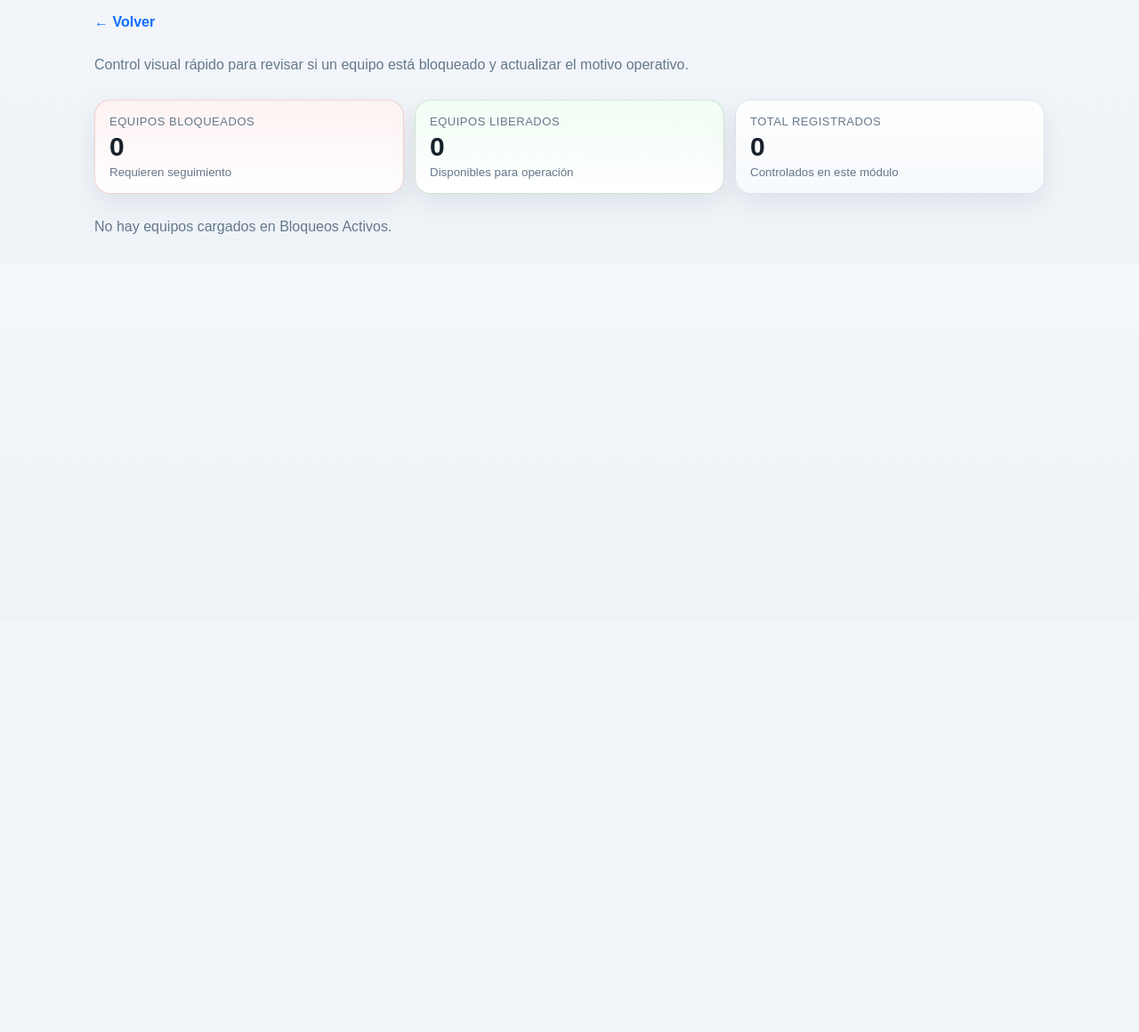
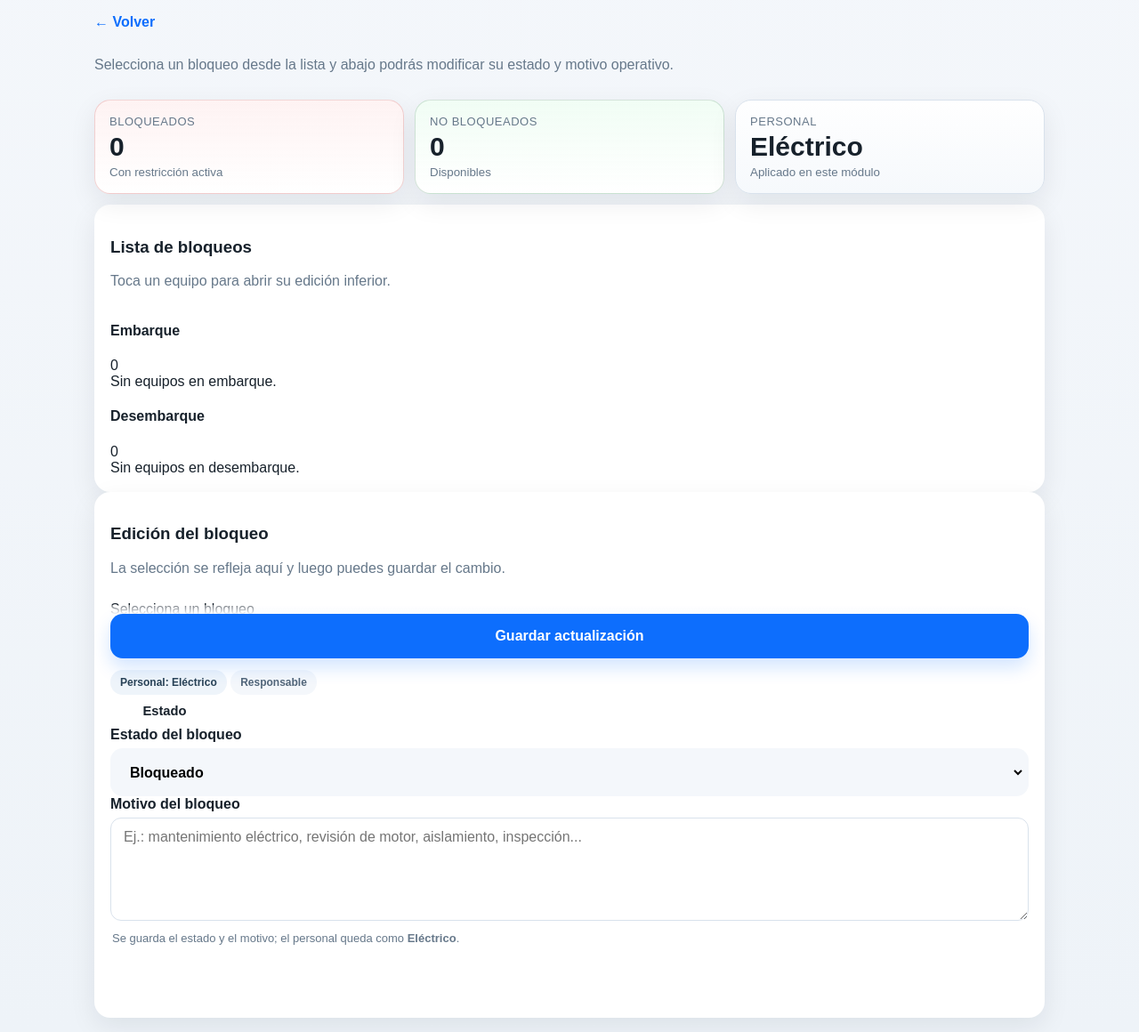
Before and after one commit to mixioromero/jefe_turno_app, a Flask app: template templates/bloqueos.html in a window 1280 px wide. Shown: the part 104-1264 px from the top of the page at 89% size. Before the commit the page ends 367 px from the top, so only its background shows below. Run offline with Flask 3, Linux system fonts and the light colour scheme; the template is opened without the code that fills it, so the values that code supplies are empty.

Commit message:
Add files via upload

```diff
--- a/templates/bloqueos.html
+++ b/templates/bloqueos.html
@@ -1,11 +1,11 @@
 {% extends 'base.html' %}
 {% block content %}
-<section class="module-top bloqueos-hero">
+<section class="module-top bloqueos-hero bloqueos-shell">
   <a class="back-link" href="{{ url_for('index') }}">← Volver</a>
   <div class="bloqueos-hero-head">
     <div>
       <h2>{{ icon }} {{ title }}</h2>
-      <p class="muted">Control visual rápido para revisar si un equipo está bloqueado y actualizar el motivo operativo.</p>
+      <p class="muted">Selecciona un bloqueo desde la lista y abajo podrás modificar su estado y motivo operativo.</p>
     </div>
   </div>
 
@@ -13,61 +13,106 @@
   {% set libres = rows|length - bloqueados %}
   <div class="bloqueos-summary">
     <article class="summary-card danger">
-      <span class="summary-label">Equipos bloqueados</span>
+      <span class="summary-label">Bloqueados</span>
       <strong>{{ bloqueados }}</strong>
-      <small>Requieren seguimiento</small>
+      <small>Con restricción activa</small>
     </article>
     <article class="summary-card success">
-      <span class="summary-label">Equipos liberados</span>
+      <span class="summary-label">No bloqueados</span>
       <strong>{{ libres }}</strong>
-      <small>Disponibles para operación</small>
+      <small>Disponibles</small>
     </article>
     <article class="summary-card neutral">
-      <span class="summary-label">Total registrados</span>
-      <strong>{{ rows|length }}</strong>
-      <small>Controlados en este módulo</small>
+      <span class="summary-label">Personal</span>
+      <strong>Eléctrico</strong>
+      <small>Aplicado en este módulo</small>
     </article>
   </div>
 </section>
 
-<section class="records-list bloqueos-grid">
-  {% for row in rows %}
-  <article class="record-card bloqueo-card {{ row.estado_badge }}">
-    <div class="bloqueo-accent"></div>
-    <div class="bloqueo-head">
-      <div class="bloqueo-title-wrap">
-        <div class="bloqueo-kicker">{{ row.area }}</div>
-        <h3>{{ row.equipo }}</h3>
-        <div class="bloqueo-meta">
-          {% if row.tipo_bloqueo %}
-          <span class="meta-chip">{{ row.tipo_bloqueo }}</span>
-          {% endif %}
-          {% if row.responsable %}
-          <span class="meta-chip soft">Resp. {{ row.responsable }}</span>
-          {% endif %}
+<section class="bloqueos-shell bloqueos-master-detail">
+  <div class="bloqueos-master panel">
+    <div class="section-head compact-head">
+      <div>
+        <h3>Lista de bloqueos</h3>
+        <p class="muted">Toca un equipo para abrir su edición inferior.</p>
+      </div>
+    </div>
+
+    {% for group_name in ['Embarque', 'Desembarque'] %}
+      {% set group_rows = groups[group_name] %}
+      <div class="bloqueo-group">
+        <div class="group-head">
+          <h4>{{ group_name }}</h4>
+          <span class="group-count">{{ group_rows|length }}</span>
+        </div>
+
+        <div class="bloqueo-list">
+          {% for row in group_rows %}
+            <button
+              type="button"
+              class="bloqueo-list-item {{ row.estado_badge }} {% if row.row_num == selected_row %}is-selected{% endif %}"
+              data-row-num="{{ row.row_num }}"
+              data-equipo="{{ row.equipo }}"
+              data-area="{{ row.area }}"
+              data-personal="Eléctrico"
+              data-responsable="{{ row.responsable }}"
+              data-estado-ui="{{ row.estado_ui }}"
+              data-motivo="{{ row.motivo }}"
+              data-badge="{{ row.estado_badge }}">
+              <div class="list-main">
+                <strong>{{ row.equipo }}</strong>
+                <span>{{ row.area }}</span>
+              </div>
+              <span class="status-pill {{ row.estado_badge }}">{{ row.estado_ui }}</span>
+            </button>
+          {% else %}
+            <div class="list-empty">Sin equipos en {{ group_name|lower }}.</div>
+          {% endfor %}
         </div>
       </div>
-      <span class="status-pill {{ row.estado_badge }}">{{ row.estado_ui }}</span>
+    {% endfor %}
+  </div>
+
+  <div class="bloqueos-detail panel">
+    <div class="section-head compact-head">
+      <div>
+        <h3>Edición del bloqueo</h3>
+        <p class="muted">La selección se refleja aquí y luego puedes guardar el cambio.</p>
+      </div>
     </div>
 
-    <form method="post" class="bloqueo-form">
-      <input type="hidden" name="row_num" value="{{ row.row_num }}">
+    <form method="post" class="bloqueo-detail-form" id="bloqueoDetailForm">
+      <input type="hidden" name="row_num" id="detailRowNum" value="{{ selected_row or '' }}">
 
-      <div class="bloqueo-layout">
-        <div class="field estado-field">
-          <label for="estado_{{ row.row_num }}">Estado actual</label>
-          <div class="select-shell {{ row.estado_badge }}">
-            <select id="estado_{{ row.row_num }}" name="estado_ui">
-              <option value="Bloqueado" {% if row.estado_ui == 'Bloqueado' %}selected{% endif %}>Bloqueado</option>
-              <option value="No bloqueado" {% if row.estado_ui == 'No bloqueado' %}selected{% endif %}>No bloqueado</option>
+      <div class="detail-top-card">
+        <div>
+          <div class="detail-kicker" id="detailArea">Selecciona un bloqueo</div>
+          <h3 id="detailEquipo">Equipo</h3>
+          <div class="detail-meta">
+            <span class="meta-chip" id="detailPersonal">Personal: Eléctrico</span>
+            <span class="meta-chip soft" id="detailResponsable">Responsable</span>
+          </div>
+        </div>
+        <span class="status-pill" id="detailStatusBadge">Estado</span>
+      </div>
+
+      <div class="detail-form-grid">
+        <div class="field">
+          <label for="detailEstado">Estado del bloqueo</label>
+          <div class="select-shell" id="detailSelectShell">
+            <select id="detailEstado" name="estado_ui">
+              <option value="Bloqueado">Bloqueado</option>
+              <option value="No bloqueado">No bloqueado</option>
             </select>
           </div>
         </div>
 
-        <div class="field full motivo-field">
-          <label for="motivo_{{ row.row_num }}">Motivo / contexto</label>
-          <textarea id="motivo_{{ row.row_num }}" name="motivo" rows="4" placeholder="Ej.: mantenimiento correctivo, inspección, falla eléctrica, limpieza, espera de repuesto...">{{ row.motivo }}</textarea>
-          <p class="field-help">Deja un motivo breve y claro para que el siguiente turno entienda la condición del equipo.</p>
+        <div class="field full">
+          <label for="detailMotivo">Motivo del bloqueo</label>
+          <textarea id="detailMotivo" name="motivo" rows="5" placeholder="Ej.: mantenimiento eléctrico, revisión de motor, aislamiento, inspección...
+"></textarea>
+          <p class="field-help">Se guarda el estado y el motivo; el personal queda como <strong>Eléctrico</strong>.</p>
         </div>
       </div>
 
@@ -75,9 +120,62 @@
         <button class="btn" type="submit">Guardar actualización</button>
       </div>
     </form>
-  </article>
-  {% else %}
-  <p class="muted">No hay equipos cargados en Bloqueos Activos.</p>
-  {% endfor %}
+  </div>
 </section>
+
+<script>
+  (() => {
+    const items = Array.from(document.querySelectorAll('.bloqueo-list-item'));
+    const rowNum = document.getElementById('detailRowNum');
+    const area = document.getElementById('detailArea');
+    const equipo = document.getElementById('detailEquipo');
+    const personal = document.getElementById('detailPersonal');
+    const responsable = document.getElementById('detailResponsable');
+    const estado = document.getElementById('detailEstado');
+    const motivo = document.getElementById('detailMotivo');
+    const badge = document.getElementById('detailStatusBadge');
+    const shell = document.getElementById('detailSelectShell');
+
+    function applyState(item) {
+      items.forEach(btn => btn.classList.remove('is-selected'));
+      item.classList.add('is-selected');
+
+      rowNum.value = item.dataset.rowNum || '';
+      area.textContent = item.dataset.area || 'Sin área';
+      equipo.textContent = item.dataset.equipo || 'Equipo';
+      personal.textContent = `Personal: ${item.dataset.personal || 'Eléctrico'}`;
+      responsable.textContent = item.dataset.responsable ? `Responsable: ${item.dataset.responsable}` : 'Responsable: Sin asignar';
+      estado.value = item.dataset.estadoUi || 'No bloqueado';
+      motivo.value = item.dataset.motivo || '';
+      badge.textContent = item.dataset.estadoUi || 'Estado';
+      badge.className = `status-pill ${item.dataset.badge || ''}`;
+      shell.className = `select-shell ${item.dataset.badge || ''}`;
+      document.getElementById('bloqueoDetailForm').scrollIntoView({ behavior: 'smooth', block: 'start' });
+    }
+
+    estado.addEventListener('change', () => {
+      const badgeClass = estado.value === 'Bloqueado' ? 'is-blocked' : 'is-clear';
+      badge.textContent = estado.value;
+      badge.className = `status-pill ${badgeClass}`;
+      shell.className = `select-shell ${badgeClass}`;
+      const active = document.querySelector('.bloqueo-list-item.is-selected');
+      if (active) {
+        active.dataset.estadoUi = estado.value;
+        active.dataset.badge = badgeClass;
+        const pill = active.querySelector('.status-pill');
+        pill.textContent = estado.value;
+        pill.className = `status-pill ${badgeClass}`;
+        active.classList.remove('is-blocked', 'is-clear');
+        active.classList.add(badgeClass);
+      }
+    });
+
+    items.forEach(item => item.addEventListener('click', () => applyState(item)));
+
+    const initial = document.querySelector('.bloqueo-list-item.is-selected') || items[0];
+    if (initial) {
+      applyState(initial);
+    }
+  })();
+</script>
 {% endblock %}
```
